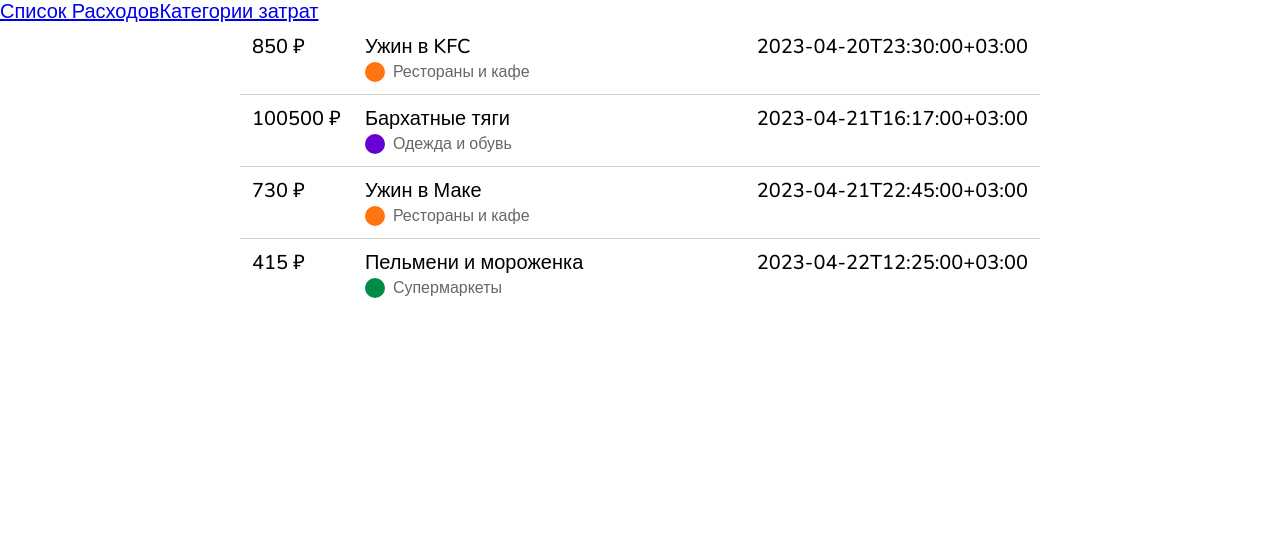
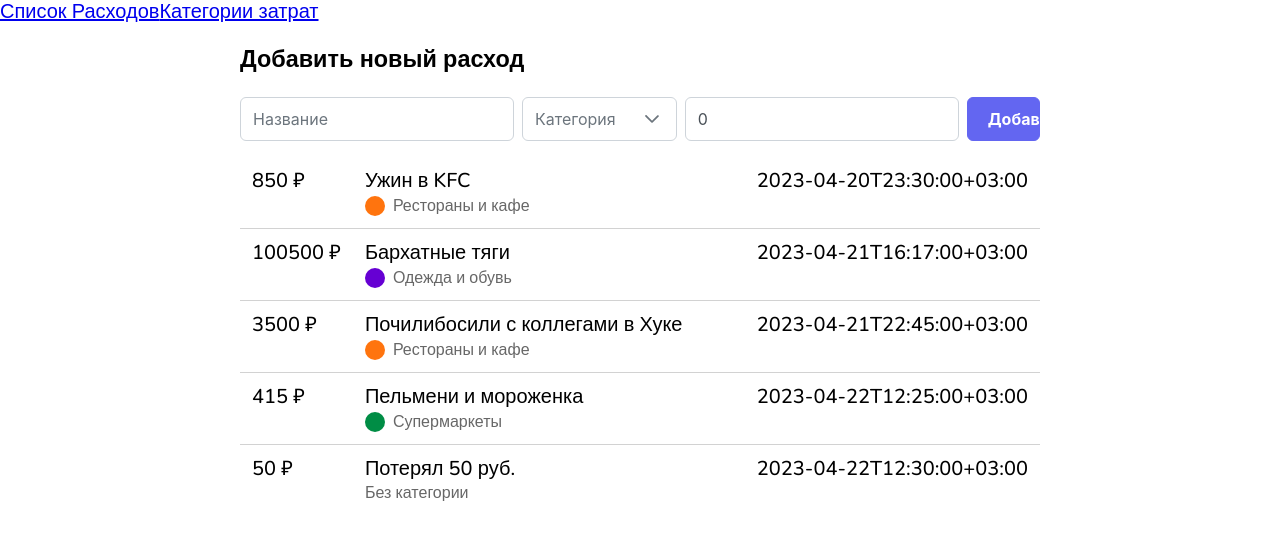
Before and after one commit to OneStepCloser/tinkoff-solution-cup-2023-2, a React (Create React App) app: page / in a window 1280 px wide. Shown: the top 540 px of the page. Built offline with nearby package versions, Linux system fonts and the light colour scheme.

Commit message:
Добавить создание расходов

```diff
--- a/package.json
+++ b/package.json
@@ -13,7 +13,9 @@
     "@types/react": "^18.0.37",
     "@types/react-dom": "^18.0.11",
     "@types/react-helmet": "^6.1.6",
+    "date-fns": "^2.29.3",
     "normalize.css": "^8.0.1",
+    "primereact": "^9.3.0",
     "react": "^18.2.0",
     "react-dom": "^18.2.0",
     "react-helmet": "^6.1.0",
--- a/src/components/app/app.tsx
+++ b/src/components/app/app.tsx
@@ -8,6 +8,8 @@ import {CategoriesPage} from '../../pages/categories-page/categories-page';
 import {getPath} from '../../utils';
 
 import 'normalize.css';
+import "primereact/resources/themes/lara-light-indigo/theme.css";
+import "primereact/resources/primereact.min.css";
 
 function App() {
     return (
--- /dev/null
+++ b/src/components/expense-form/expense-form.css
@@ -0,0 +1,27 @@
+.expense__form {
+    margin-bottom: 16px;
+}
+
+.expense__form-fields {
+    display: flex;
+    align-items: center;
+    gap: 8px;
+}
+
+.expense__form-name {
+    display: inline-block;
+    flex-grow: 1;
+}
+
+.expense__form-dropdown-item {
+    display: flex;
+    align-items: center;
+}
+
+.expense__form-category-badge {
+    flex-shrink: 0;
+    width: 1em;
+    height: 1em;
+    border-radius: 50%;
+    margin-right: 8px;
+}
--- /dev/null
+++ b/src/components/expense-form/expense-form.tsx
@@ -0,0 +1,74 @@
+import React, {FC, useCallback, useState} from 'react';
+import {InputText} from 'primereact/inputtext';
+import {Dropdown} from 'primereact/dropdown';
+import {InputNumber} from 'primereact/inputnumber';
+import {Button} from 'primereact/button';
+
+import {Category} from '../../store/categories.slice';
+
+import './expense-form.css';
+
+export interface ExpenseFormProps {
+    categories: Category[];
+    onAdd: (name: string, categoryId: string | null, amount: number) => void;
+}
+
+export const ExpenseForm: FC<ExpenseFormProps> = (props) => {
+    const {
+        categories,
+        onAdd,
+    } = props;
+
+    const [name, setName] = useState('');
+    const [category, setCategory] = useState<null | Category>(null);
+    const [amount, setAmount] = useState<number>(0);
+
+    const optionTemplate = (option: Category, props?: any) => {
+        if (option) {
+            return (
+                <div className="expense__form-dropdown-item">
+                    <div className="expense__form-category-badge" style={{backgroundColor: option.color}}/>
+                    <div className="expense__form-category-name">
+                        {option.name}
+                    </div>
+                </div>
+            );
+        }
+
+        return <span>{props?.placeholder}</span>;
+
+    };
+
+    return (
+        <div className="expense__form">
+            <h3>Добавить новый расход</h3>
+            <div className="expense__form-fields">
+                <InputText
+                    value={name}
+                    onChange={(e) => setName(e.target.value)}
+                    placeholder="Название"
+                    className="expense__form-name"
+                />
+                <Dropdown
+                    value={category}
+                    onChange={(e) => setCategory(e.value)}
+                    options={categories}
+                    placeholder="Категория"
+                    itemTemplate={optionTemplate}
+                    valueTemplate={optionTemplate}
+                    optionLabel="name"
+                />
+                <InputNumber
+                    placeholder="Сумма"
+                    value={amount}
+                    onValueChange={(e) => setAmount(e.value || 0)}
+                    min={0}
+                />
+                <Button
+                    label="Добавить"
+                    onClick={() => onAdd(name, category?.id || null, amount)}
+                />
+            </div>
+        </div>
+    );
+};
--- a/src/components/expense/expense.tsx
+++ b/src/components/expense/expense.tsx
@@ -6,8 +6,8 @@ export interface ExpenseProps {
     amount: number;
     dateTime: string;
     text: string;
-    categoryColor: string;
-    categoryName: string;
+    categoryColor: string | null;
+    categoryName: string | null;
 }
 
 export const Expense: FC<ExpenseProps> = (props) => {
@@ -29,9 +29,11 @@ export const Expense: FC<ExpenseProps> = (props) => {
                     {text}
                 </div>
                 <div className="expense__category">
-                    <div className="expense__category-badge" style={{ backgroundColor: categoryColor }} />
+                    {categoryColor && (
+                        <div className="expense__category-badge" style={{ backgroundColor: categoryColor }} />
+                    )}
                     <div className="expense__category-name">
-                        {categoryName}
+                        {categoryName || 'Без категории'}
                     </div>
                 </div>
             </div>
--- a/src/pages/categories-page/categories-page.tsx
+++ b/src/pages/categories-page/categories-page.tsx
@@ -7,7 +7,7 @@ import type {RootState} from '../../store/store';
 import {Category} from '../../components/category/category';
 import {Page} from '../../components/page/page';
 
-export const CategoriesPage: FC = (props) => {
+export const CategoriesPage: FC = () => {
     const categories = useSelector((state: RootState) => state.categories.categories);
     const dispatch = useDispatch();
 
--- a/src/pages/main-page/main-page.tsx
+++ b/src/pages/main-page/main-page.tsx
@@ -1,4 +1,4 @@
-import React, {FC, useMemo} from 'react';
+import React, {FC, useCallback, useMemo} from 'react';
 import {useSelector, useDispatch} from 'react-redux';
 
 import {add} from '../../store/expenses.slice';
@@ -8,8 +8,9 @@ import {Page} from '../../components/page/page';
 import {Expense} from '../../components/expense/expense';
 import {Category} from '../../store/categories.slice';
 import {ExpenseList} from '../../components/expense-list/expense-list';
+import {ExpenseForm} from "../../components/expense-form/expense-form";
 
-export const MainPage: FC = (props) => {
+export const MainPage: FC = () => {
     const expenses = useSelector((state: RootState) => state.expenses.expenses);
     const categories = useSelector((state: RootState) => state.categories.categories);
 
@@ -23,6 +24,10 @@ export const MainPage: FC = (props) => {
 
     return (
         <Page>
+            <ExpenseForm
+                categories={categories}
+                onAdd={(name, categoryId, amount) => dispatch(add({ name, categoryId, amount }))}
+            />
             <ExpenseList>
                 {expenses.map(({name, dateTime, categoryId, id, amount}) => (
                     <Expense
@@ -30,8 +35,8 @@ export const MainPage: FC = (props) => {
                         key={id}
                         dateTime={dateTime}
                         text={name}
-                        categoryColor={categoriesMap[categoryId].color}
-                        categoryName={categoriesMap[categoryId].name}
+                        categoryColor={categoryId && categoriesMap[categoryId].color || null}
+                        categoryName={categoryId && categoriesMap[categoryId].name || null}
                     />
                 ))}
             </ExpenseList>
--- a/src/store/categories.slice.ts
+++ b/src/store/categories.slice.ts
@@ -28,6 +28,11 @@ const predefinedCategories = [
         name: 'Супермаркеты',
         color: '#008d45',
     },
+    {
+        id: '4',
+        name: 'Другое',
+        color: '#8c8c8c',
+    },
 ];
 
 const initialState: CategoriesState = {
--- a/src/store/expenses.slice.ts
+++ b/src/store/expenses.slice.ts
@@ -8,7 +8,7 @@ export interface Expense {
     id: string;
     name: string;
     dateTime: string;
-    categoryId: Category['id'];
+    categoryId: Category['id'] | null;
     amount: number;
 }
 
@@ -34,9 +34,9 @@ const mockExpenses = [
     {
         id: uuid(),
         categoryId: '1',
-        name: 'Ужин в Маке',
+        name: 'Почилибосили с коллегами в Хуке',
         dateTime: '2023-04-21T22:45:00+03:00',
-        amount: 730,
+        amount: 3500,
     },
     {
         id: uuid(),
@@ -44,6 +44,13 @@ const mockExpenses = [
         name: 'Пельмени и мороженка',
         dateTime: '2023-04-22T12:25:00+03:00',
         amount: 415,
+    },
+    {
+        id: uuid(),
+        categoryId: null,
+        name: 'Потерял 50 руб.',
+        dateTime: '2023-04-22T12:30:00+03:00',
+        amount: 50,
     },
 ];
 
@@ -55,8 +62,8 @@ export const expensesSlice = createSlice({
     name: 'expenses',
     initialState,
     reducers: {
-        add: (state, action: PayloadAction<Omit<Expense, 'id'>>) => {
-            const newExpense = { ...action.payload, id: uuid() };
+        add: (state, action: PayloadAction<Omit<Expense, 'id' | 'dateTime'>>) => {
+            const newExpense = { ...action.payload, id: uuid(), dateTime: (new Date).toISOString() };
             state.expenses = [...state.expenses, newExpense];
         },
         // delete: (state, action: PayloadAction<Expense['id']>) => {
```
Also changed, not shown: 1 other file (tests, documents, lock files or other folders).
